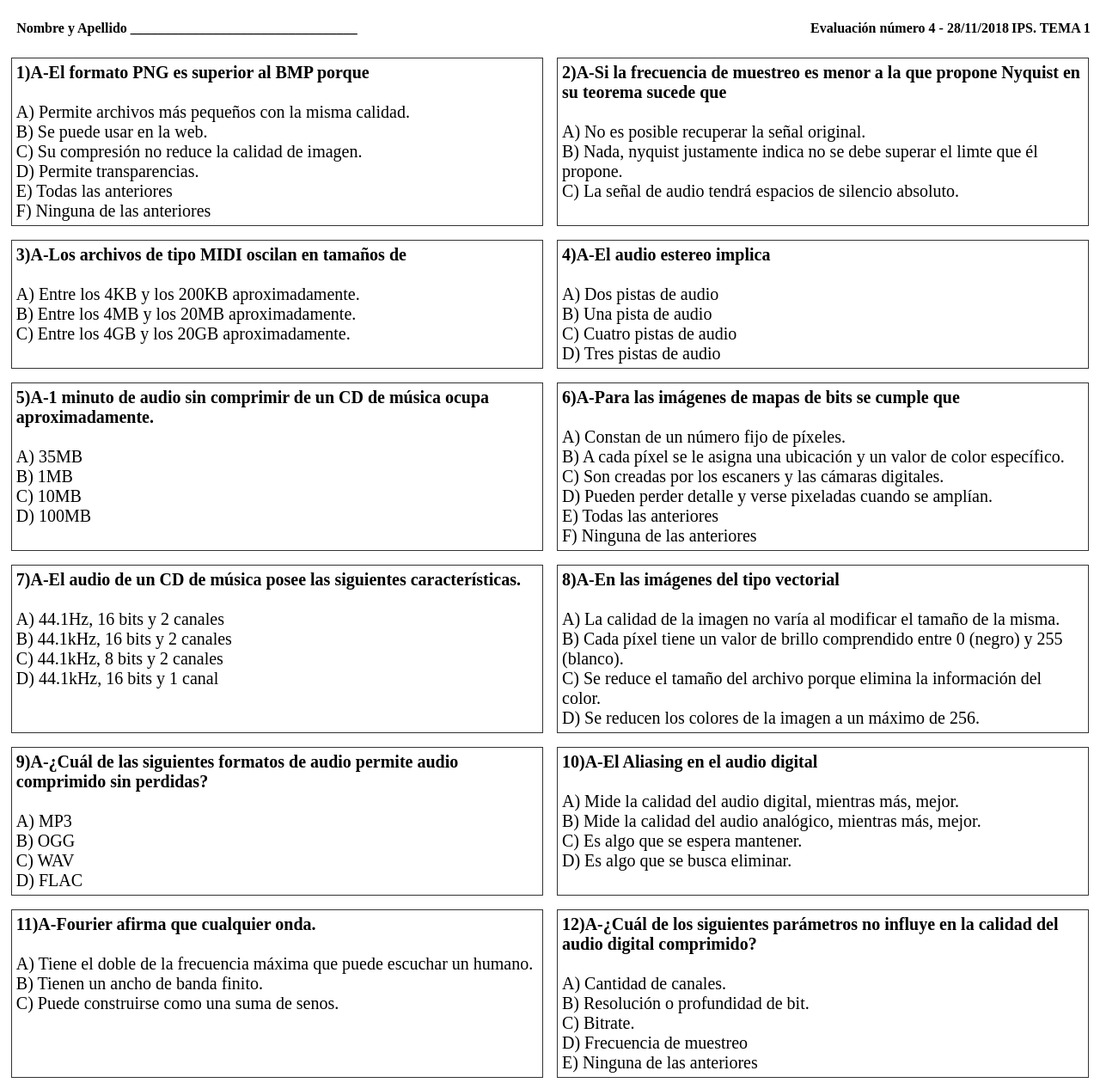
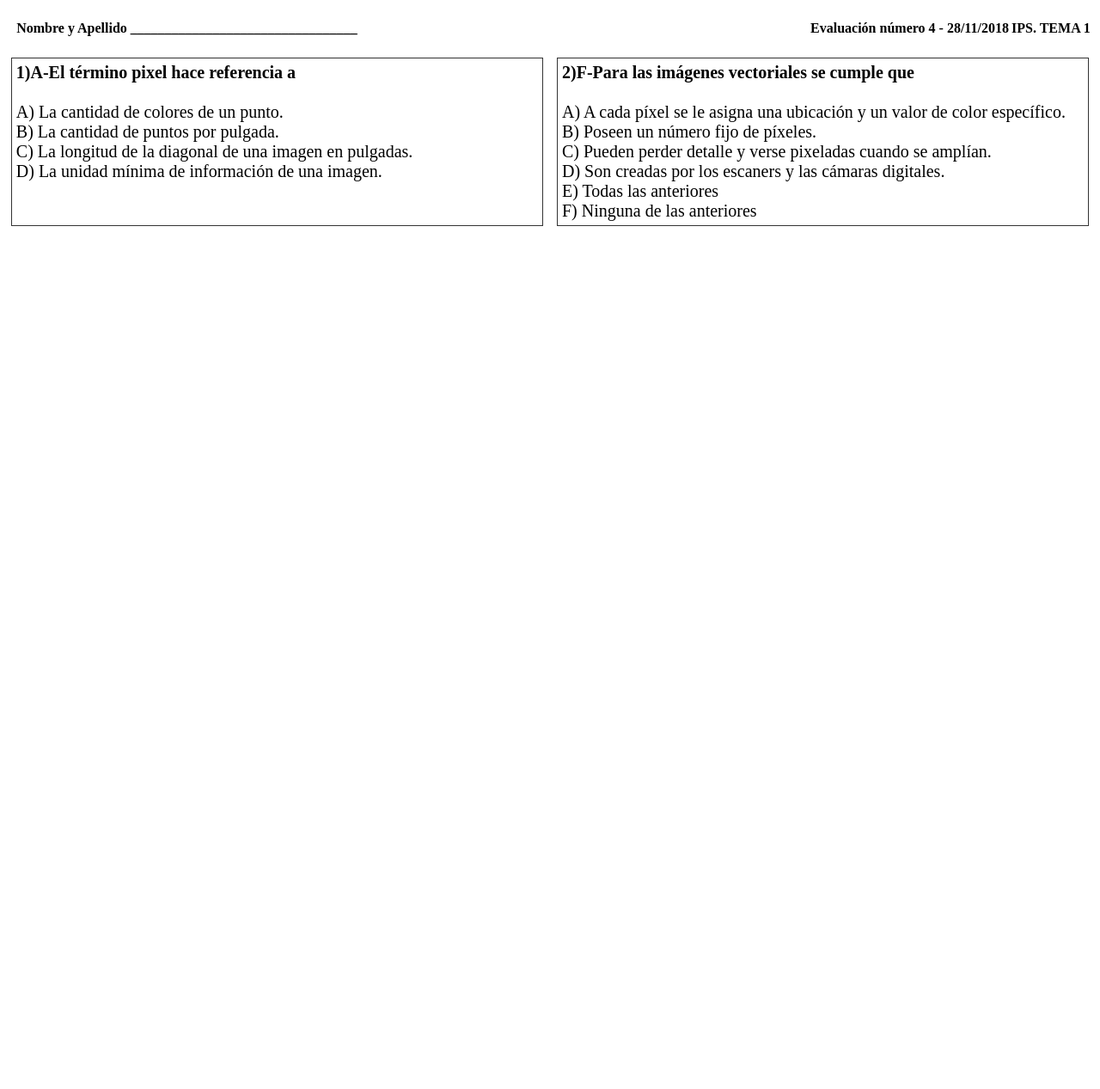
Before and after one commit to giulianoregolo/multiple-choice, a PHP site: page /evaluaciones/respusetasTema1.html in a window 1280 px wide. Shown: the whole page at 86% size. After the commit the page ends 263 px from the top, so only its background shows below. Run offline with PHP 8.4, Linux system fonts and the light colour scheme.

Commit message:
oredena bien las respuestas pero sigue dicendo todas A

```diff
--- a/evaluaciones/respusetasTema1.html
+++ b/evaluaciones/respusetasTema1.html
@@ -40,90 +40,20 @@
 
 <div class="grid-container">
         <div class="grid-item">
-      <b><label>1)A-El formato PNG es superior al BMP porque</label></b><br>
-                                <br><label>A) Permite archivos más pequeños con la misma calidad.</label>
-                      <br><label>B) Se puede usar en la web.</label>
-                      <br><label>C) Su compresión no reduce la calidad de imagen.</label>
-                      <br><label>D) Permite transparencias.</label>
+      <b><label>1)A-El término pixel hace referencia a</label></b><br>
+                                <br><label>A) La cantidad de colores de un punto.</label>
+                      <br><label>B) La cantidad de puntos por pulgada.</label>
+                      <br><label>C) La longitud de la diagonal de una imagen en pulgadas.</label>
+                      <br><label>D) La unidad mínima de información de una imagen.</label>
+                  </div>
+        <div class="grid-item">
+      <b><label>2)F-Para las imágenes vectoriales se cumple que</label></b><br>
+                                <br><label>A) A cada píxel se le asigna una ubicación y un valor de color específico.</label>
+                      <br><label>B) Poseen un número fijo de píxeles.</label>
+                      <br><label>C) Pueden perder detalle y verse pixeladas cuando se amplían.</label>
+                      <br><label>D) Son creadas por los escaners y las cámaras digitales.</label>
                       <br><label>E) Todas las anteriores</label>
                       <br><label>F) Ninguna de las anteriores</label>
-                  </div>
-        <div class="grid-item">
-      <b><label>2)A-Si la frecuencia de muestreo es menor a la que propone Nyquist en su teorema sucede que</label></b><br>
-                                <br><label>A) No es posible recuperar la señal original.</label>
-                      <br><label>B) Nada, nyquist justamente indica no se debe superar el limte que él propone.</label>
-                      <br><label>C) La señal de audio tendrá espacios de silencio absoluto.</label>
-                  </div>
-        <div class="grid-item">
-      <b><label>3)A-Los archivos de tipo MIDI oscilan en tamaños de</label></b><br>
-                                <br><label>A) Entre los 4KB y los 200KB aproximadamente.</label>
-                      <br><label>B) Entre los 4MB y los 20MB aproximadamente.</label>
-                      <br><label>C) Entre los 4GB y los 20GB aproximadamente.</label>
-                  </div>
-        <div class="grid-item">
-      <b><label>4)A-El audio estereo implica</label></b><br>
-                                <br><label>A) Dos pistas de audio</label>
-                      <br><label>B) Una pista de audio</label>
-                      <br><label>C) Cuatro pistas de audio</label>
-                      <br><label>D) Tres pistas de audio</label>
-                  </div>
-        <div class="grid-item">
-      <b><label>5)A-1 minuto de audio sin comprimir de un CD de música ocupa aproximadamente.</label></b><br>
-                                <br><label>A) 35MB</label>
-                      <br><label>B) 1MB</label>
-                      <br><label>C) 10MB</label>
-                      <br><label>D) 100MB</label>
-                  </div>
-        <div class="grid-item">
-      <b><label>6)A-Para las imágenes de mapas de bits se cumple que</label></b><br>
-                                <br><label>A) Constan de un número fijo de píxeles.</label>
-                      <br><label>B) A cada píxel se le asigna una ubicación y un valor de color específico.</label>
-                      <br><label>C) Son creadas por los escaners y las cámaras digitales.</label>
-                      <br><label>D) Pueden perder detalle y verse pixeladas cuando se amplían.</label>
-                      <br><label>E) Todas las anteriores</label>
-                      <br><label>F) Ninguna de las anteriores</label>
-                  </div>
-        <div class="grid-item">
-      <b><label>7)A-El audio de un CD de música posee las siguientes características.</label></b><br>
-                                <br><label>A) 44.1Hz, 16 bits y 2 canales</label>
-                      <br><label>B) 44.1kHz, 16 bits y 2 canales</label>
-                      <br><label>C) 44.1kHz, 8 bits y 2 canales</label>
-                      <br><label>D) 44.1kHz, 16 bits y 1 canal</label>
-                  </div>
-        <div class="grid-item">
-      <b><label>8)A-En las imágenes del tipo vectorial</label></b><br>
-                                <br><label>A) La calidad de la imagen no varía al modificar el tamaño de la misma.</label>
-                      <br><label>B) Cada píxel tiene un valor de brillo comprendido entre 0 (negro) y 255 (blanco).</label>
-                      <br><label>C) Se reduce el tamaño del archivo porque elimina la información del color.</label>
-                      <br><label>D) Se reducen los colores de la imagen a un máximo de 256.</label>
-                  </div>
-        <div class="grid-item">
-      <b><label>9)A-¿Cuál de las siguientes formatos de audio permite audio comprimido sin perdidas?</label></b><br>
-                                <br><label>A) MP3</label>
-                      <br><label>B) OGG</label>
-                      <br><label>C) WAV</label>
-                      <br><label>D) FLAC</label>
-                  </div>
-        <div class="grid-item">
-      <b><label>10)A-El Aliasing en el audio digital</label></b><br>
-                                <br><label>A) Mide la calidad del audio digital, mientras más, mejor.</label>
-                      <br><label>B) Mide la calidad del audio analógico, mientras más, mejor.</label>
-                      <br><label>C) Es algo que se espera mantener.</label>
-                      <br><label>D) Es algo que se busca eliminar.</label>
-                  </div>
-        <div class="grid-item">
-      <b><label>11)A-Fourier afirma que cualquier onda.</label></b><br>
-                                <br><label>A) Tiene el doble de la frecuencia máxima que puede escuchar un humano.</label>
-                      <br><label>B) Tienen un ancho de banda finito.</label>
-                      <br><label>C) Puede construirse como una suma de senos.</label>
-                  </div>
-        <div class="grid-item">
-      <b><label>12)A-¿Cuál de los siguientes parámetros no influye en la calidad del audio digital comprimido?</label></b><br>
-                                <br><label>A) Cantidad de canales.</label>
-                      <br><label>B) Resolución o profundidad de bit.</label>
-                      <br><label>C) Bitrate.</label>
-                      <br><label>D) Frecuencia de muestreo</label>
-                      <br><label>E) Ninguna de las anteriores</label>
                   </div>
 
 </div>
--- a/src/Multiplechoice.php
+++ b/src/Multiplechoice.php
@@ -19,7 +19,7 @@ class Multiplechoice{
         $this->yaml = $this->yaml['preguntas'];
         $this->cantTemas = $test;
         $contador = 0;
-        shuffle($this->yaml);
+        //shuffle($this->yaml);
         $this->yaml = array_slice($this->yaml, 0, $cant);
         foreach($this->yaml as $pregunta){
             $this->preguntas[$contador] = new pregunta($pregunta);
--- a/templates/respuestas.html
+++ b/templates/respuestas.html
@@ -42,7 +42,7 @@
   {% set npreg = 1 %}
   {% for preg in preguntas %}
     <div class="grid-item">
-      <b><label>{{npreg}}){{preg.getCorrectas()}}-{{preg.mostrarDesc()}}</label></b><br>
+      <b><label>{{npreg}}){{preg.obtenerletra()}}-{{preg.mostrarDesc()}}</label></b><br>
       {% set abc = ['A','B','C','D','E','F','G','H','I','J','K','L','M','N'] %}
       {% set index = 0 %}
       {% set respuestas = preg.optenerpreg() %}
```
Also changed, not shown: evaluaciones/evaluacionTema1.html (+12 -82 lines), src/pregunta.php (+9 -2 lines).
